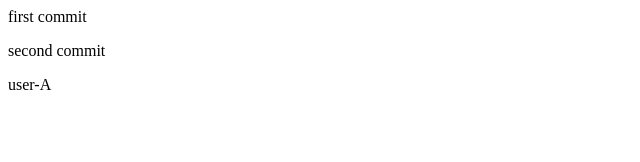
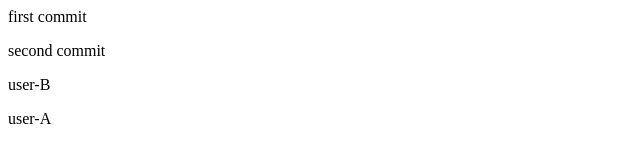
Before and after one commit to keita-tankyu/git-lesson-2, a plain HTML site: page index.html in a window 1280 px wide. Shown: the full height of the page, 0-640 px from the left. Drawn offline with Linux system fonts and the light colour scheme.

Commit message:
user-B の内容

```diff
--- a/index.html
+++ b/index.html
@@ -1,3 +1,4 @@
 <p>first commit</p>
 <p>second commit</p>
+<p>user-B</p>
 <p>user-A</p>
```
